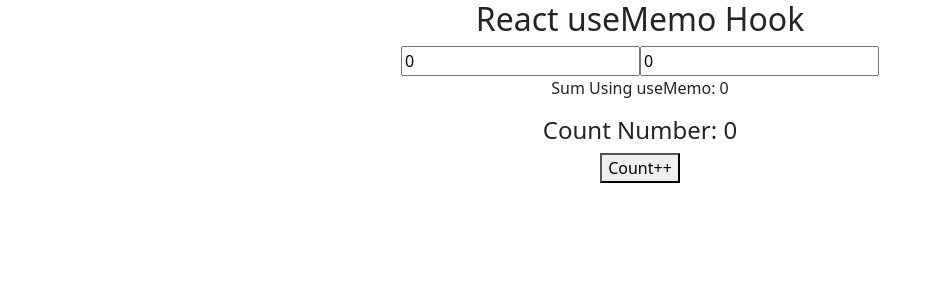
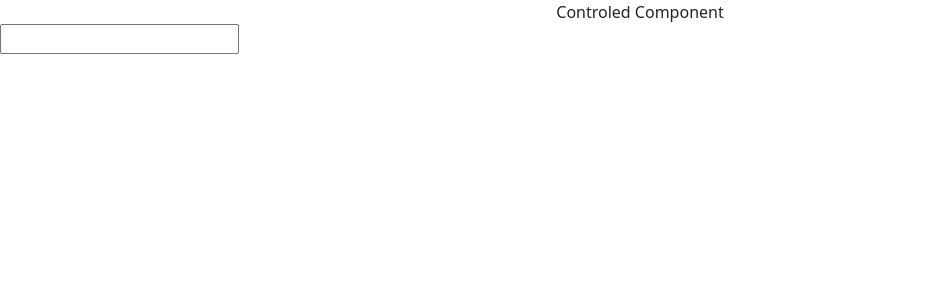
Before and after one commit to sanjay128yadav/react_js, a React (Create React App) app: page / in a window 1280 px wide. Shown: the top 300 px of the page, without its empty margins (0-942 px from the left). Built offline with nearby package versions, Linux system fonts and the light colour scheme.

Commit message:
RJ #09082024

```diff
--- a/src/App.js
+++ b/src/App.js
@@ -1,45 +1,22 @@
-import React, {useState, useMemo} from 'react'
+import React, {useState} from 'react'
+
 import './App.css'
 
 export default function App() {
 
-  // Example 1
-  const [number1, setNumber1] = useState(0);
-  const [number2, setNumber2] = useState(0);
-  const [count, setCount] = useState(0);
+  const [inputValue, setInputValue] = useState("");
 
-  /* const sum = ()=> {
-    console.log("Calculating Sum...!");
-    return number1 + number2;
-  } */
-
-    const sum = useMemo(()=> {
-      console.log("Calculating Sum...!");
-      return number1 + number2;
-    }, [number1, number2])
+  const handleCahage = (e)=>{
+    setInputValue(e.target.value);
+    console.log(e.target.value, inputValue);
+  }
 
   return (
     <>
-      <div className='App'>
-        <h2>React useMemo Hook</h2>
-        {/* Example 1 */}
+      <div className='App'>Controled Component</div>
 
-        <input type='number' value={number1} onChange={(e)=>setNumber1(Number(e.target.value))} />
-        <input type='number' value={number2} onChange={(e)=>setNumber2(Number(e.target.value))} />
-
-
-        {/* Example 1
-         <p>Sum: {sum()}</p> */}
-
-        {/* Example 2 */}
-
-        <p>Sum Using useMemo: {sum}</p>
-
-        {/* Example 1 */}
-
-        <h4>Count Number: {count}</h4>
-        <button onClick={()=>setCount(count + 1)}>Count++</button>
-      </div>
+      <input type='text' value={inputValue} onChange={handleCahage} />
+      <h4>{inputValue}</h4>
     </>
   )
 }
```
